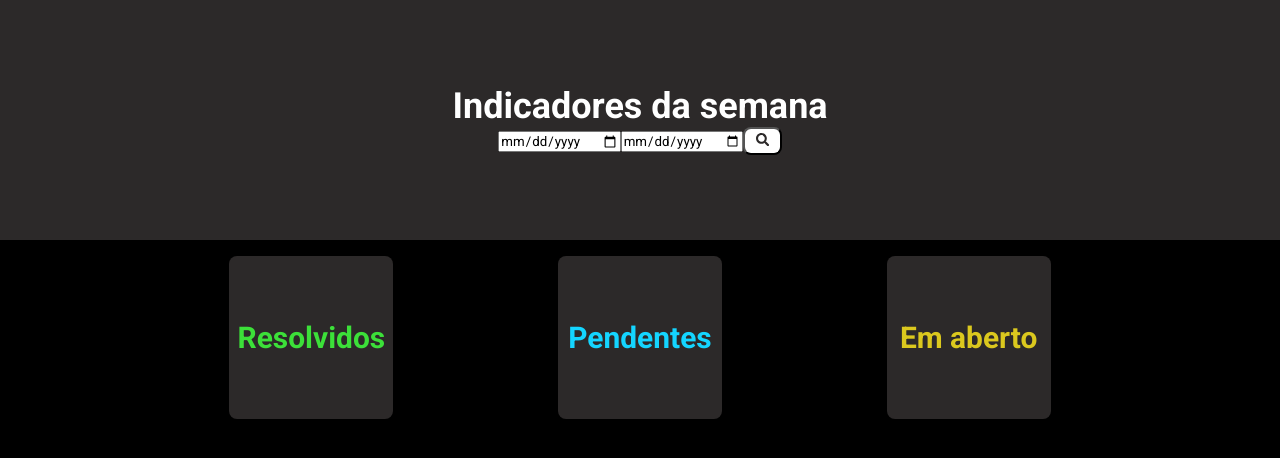
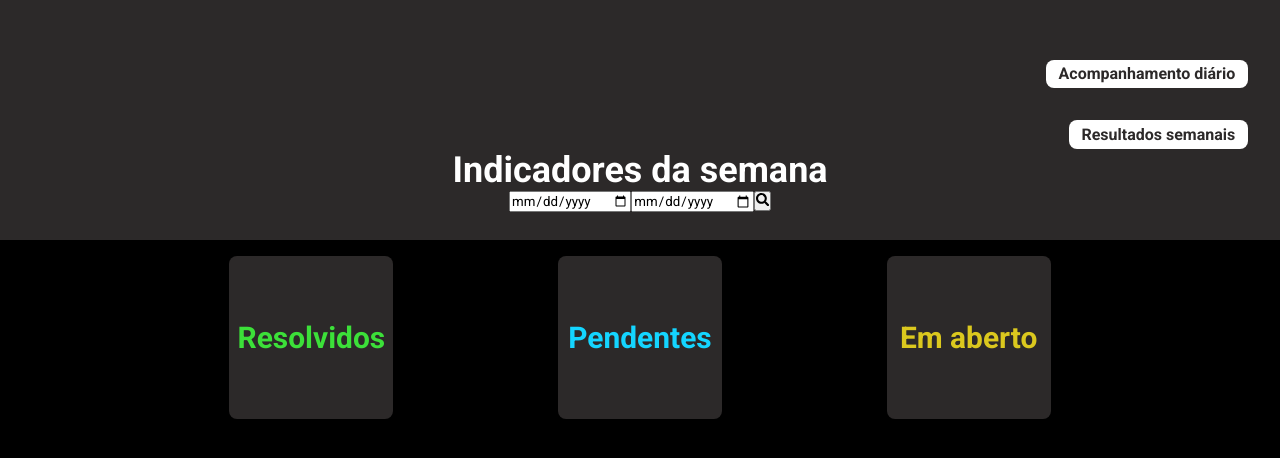
Before and after one commit to Lorenalgm/zendesk, a React (Create React App) app in the folder web/: page /dashboard in a window 1280 px wide. Shown: the top 458 px of the page. Built offline with nearby package versions, Linux system fonts and the light colour scheme; no server answers; the HTML template or start-up script is replaced by a standard one.

Commit message:
Adicionados links

```diff
--- a/web/src/Pages/Dashboard/index.js
+++ b/web/src/Pages/Dashboard/index.js
@@ -3,7 +3,7 @@ import api from '../../services/api';
 import './style.css';
 import IndicatorCard from '../../Components/IndicatorCard';
 import { FaSearch } from 'react-icons/fa';
-
+import { Link } from 'react-router-dom';
 
 function Dashboard (){
 
@@ -17,7 +17,7 @@ function Dashboard (){
 
         async function searchSolvedTickets(e){
             e.preventDefault();
-            const response = await api.get(`/tickets/?filter=status:solved solved>=${inicialDate} solved<=${finalDate}`);
+            const response = await api.get(`/tickets/?filter=status:solved status:closed solved>=${inicialDate} solved<=${finalDate}`);
             setSolvedTickets(response.data);
 
             const response2 = await api.get(`/tickets/?filter=status:pending`);
@@ -30,11 +30,17 @@ function Dashboard (){
     return (
         <div className="dashboard-container">
             <header className="indicator-header">
+            <div className="menu">
+                <Link className="button" to='/'>Acompanhamento diário</Link>
+            </div>
+            <div className="menu">
+                <Link className="button" to='/resultados'>Resultados semanais</Link>
+            </div>
             <h2>Indicadores da semana</h2>
             <form onSubmit={searchSolvedTickets}>
                 <input type="date" name="" id="inicialDate" onChange={e => setInicialDate(e.target.value)} value={inicialDate}/>
                 <input type="date" name="" id="finalDate" onChange={e => setFinalDate(e.target.value)} value={finalDate}/>
-             <button type="submit" className="button" id="searchButton"> <FaSearch /></button>
+             <button type="submit" className="form-button" id="searchButton"> <FaSearch /></button>
             </form>
 
             </header>
```
